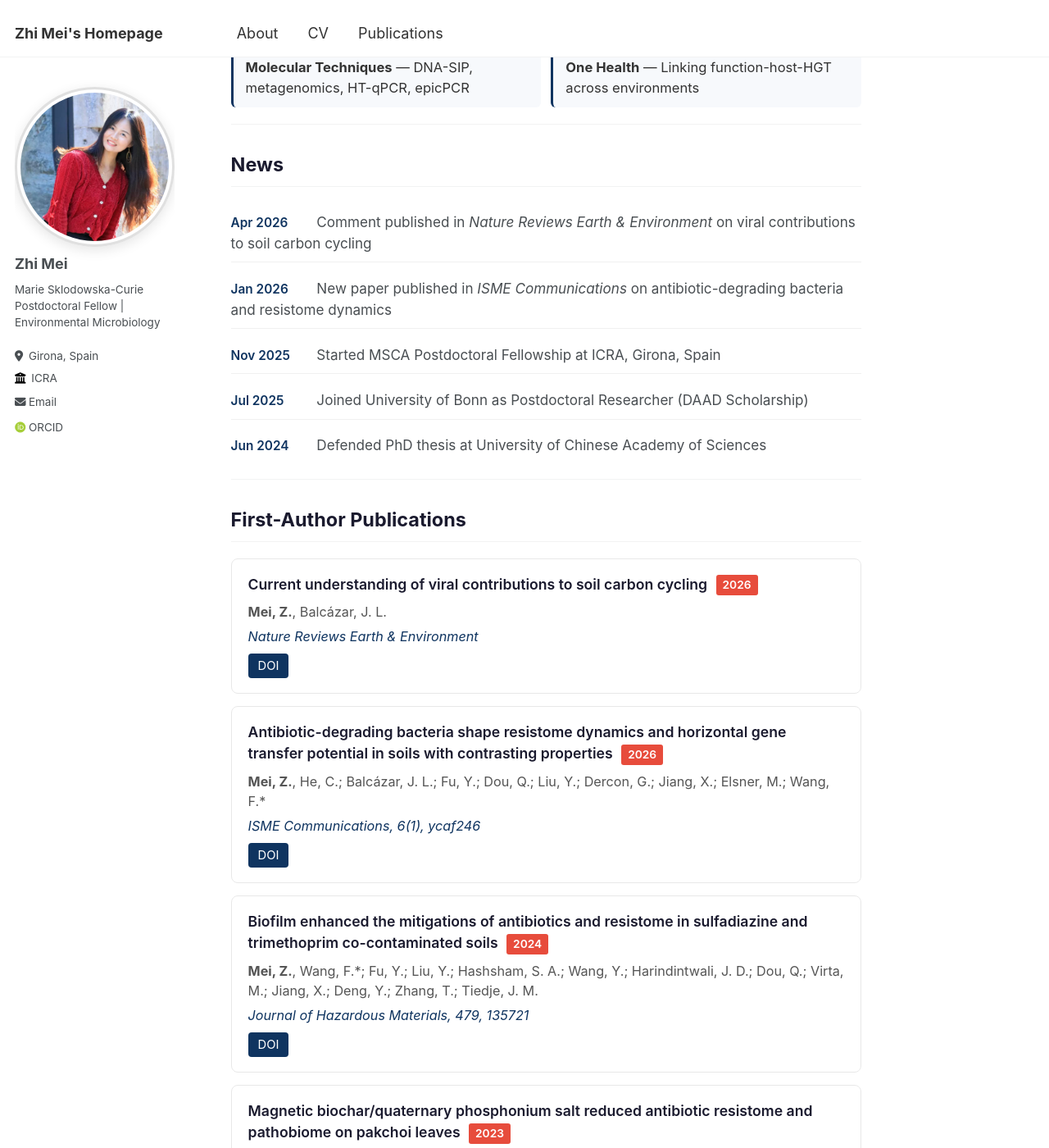
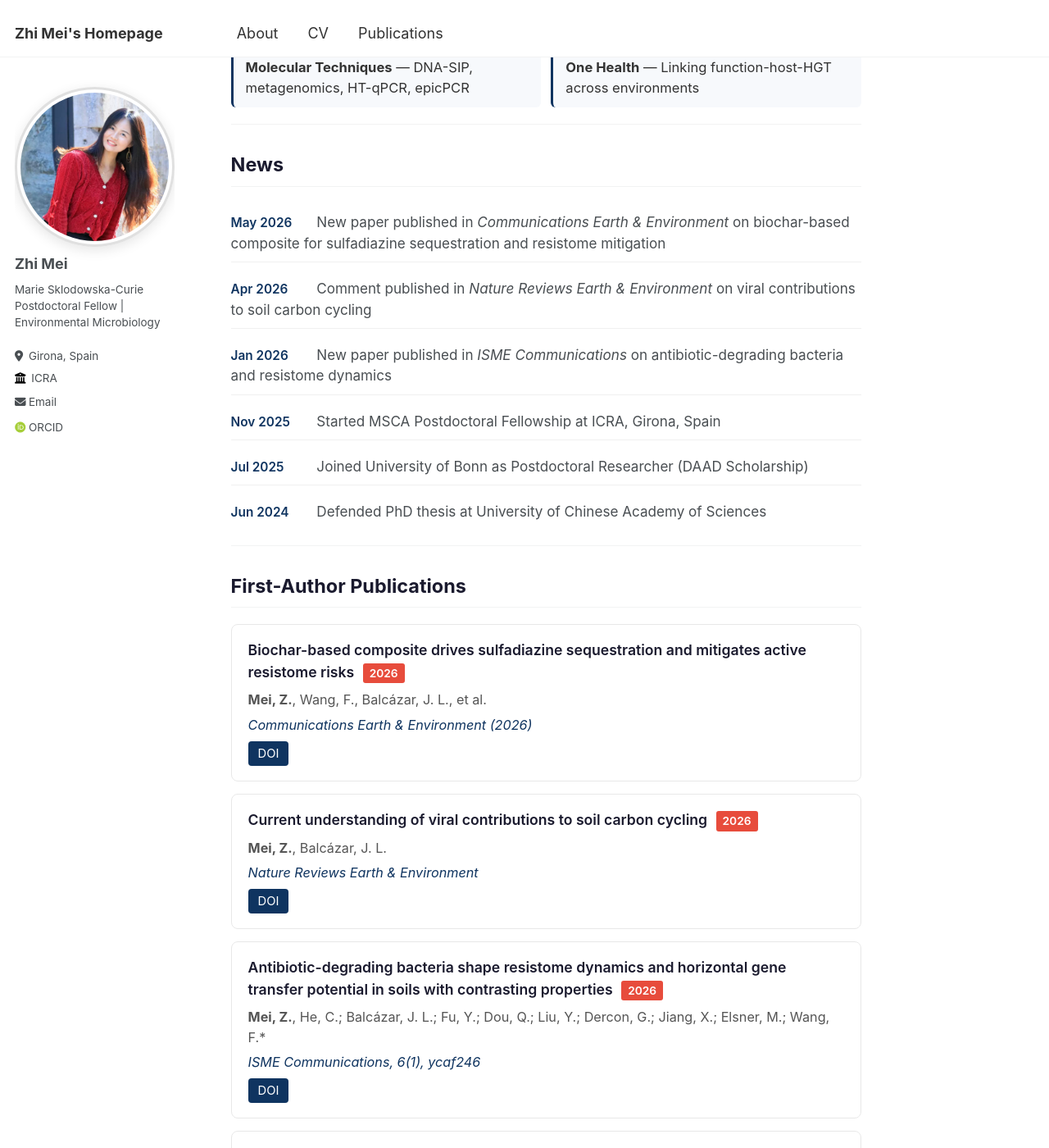
Before and after one commit to XxFChen/ZhiMei, a Jekyll site: the page built from _pages/about.md, in a window 1280 px wide and 1400 px high, scrolled down 871 px. Shown: the whole window at 82% size. Built offline with Jekyll 4.4.1, drawn with Linux system fonts in a browser that asks for light colours; some web fonts are replaced.

Commit message:
Add new paper to homepage: Biochar-based composite (Commun Earth Environ 2026)
Co-authored-by: Cursor <cursoragent@cursor.com>

```diff
--- a/_pages/about.md
+++ b/_pages/about.md
@@ -156,6 +156,7 @@ I focus on unraveling the complex dynamics of **antibiotic resistance genes (ARG
 <h2 class="section-title">News</h2>
 
 <ul class="news-list">
+  <li><span class="news-date">May 2026</span> New paper published in <em>Communications Earth &amp; Environment</em> on biochar-based composite for sulfadiazine sequestration and resistome mitigation</li>
   <li><span class="news-date">Apr 2026</span> Comment published in <em>Nature Reviews Earth & Environment</em> on viral contributions to soil carbon cycling</li>
   <li><span class="news-date">Jan 2026</span> New paper published in <em>ISME Communications</em> on antibiotic-degrading bacteria and resistome dynamics</li>
   <li><span class="news-date">Nov 2025</span> Started MSCA Postdoctoral Fellowship at ICRA, Girona, Spain</li>
@@ -166,6 +167,15 @@ I focus on unraveling the complex dynamics of **antibiotic resistance genes (ARG
 ---
 
 <h2 class="section-title">First-Author Publications</h2>
+
+<div class="pub-entry">
+  <div class="pub-title">Biochar-based composite drives sulfadiazine sequestration and mitigates active resistome risks <span class="pub-year-badge">2026</span></div>
+  <div class="pub-authors"><strong>Mei, Z.</strong>, Wang, F., Balcázar, J. L., et al.</div>
+  <div class="pub-venue">Communications Earth &amp; Environment (2026)</div>
+  <div class="pub-links">
+    <a href="https://doi.org/10.1038/s43247-026-03614-9" target="_blank">DOI</a>
+  </div>
+</div>
 
 <div class="pub-entry">
   <div class="pub-title">Current understanding of viral contributions to soil carbon cycling <span class="pub-year-badge">2026</span></div>
```
